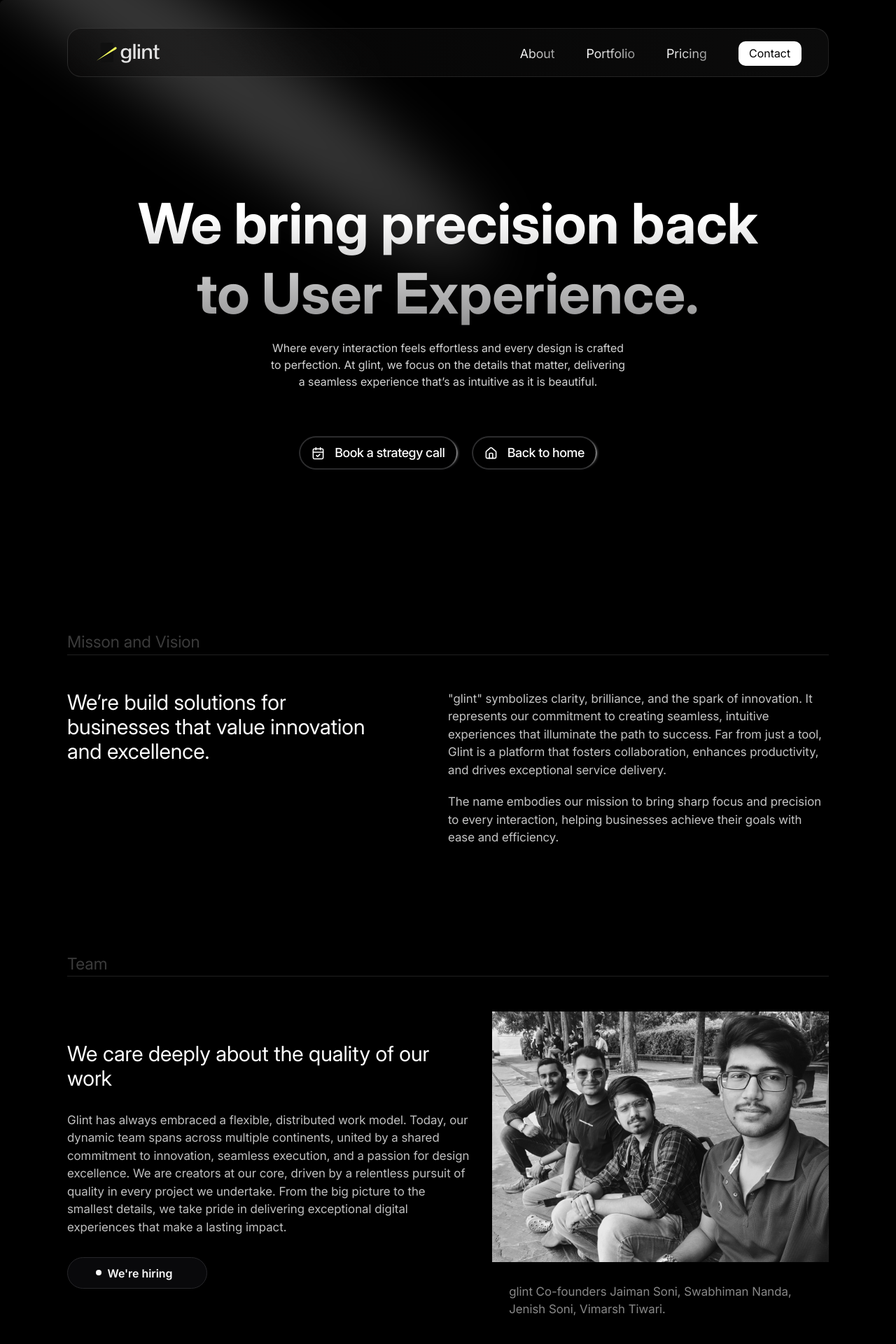
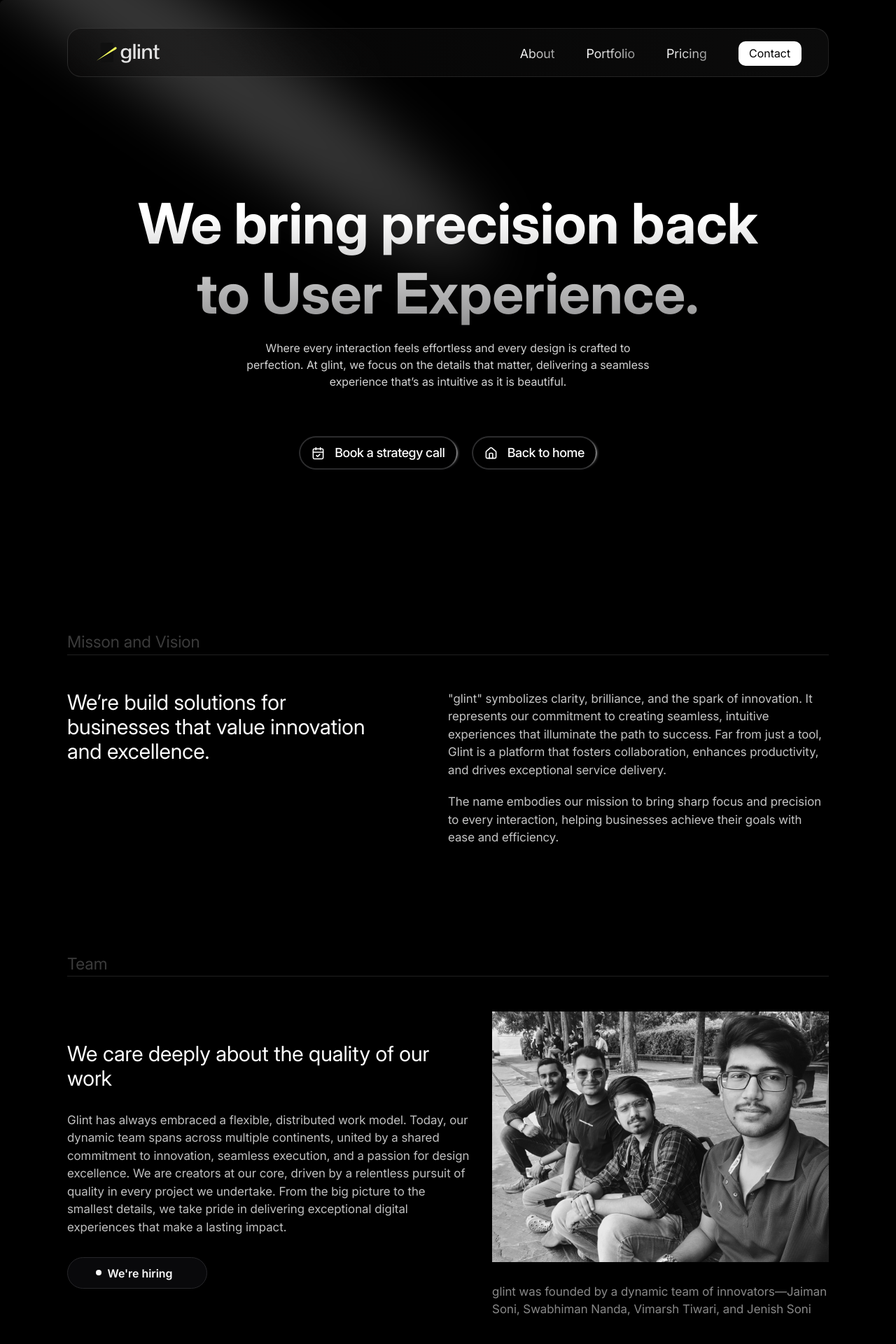
Before and after one commit to Glint4u/Glint4u_Website, a Next.js app: page /about in a window 1280 px wide. Shown: the top 1920 px of the page at 70% size. Built offline with nearby package versions, Linux system fonts and the light colour scheme.

Commit message:
Improve layout and text clarity in About and Contact sections

```diff
--- a/src/app/components/custom/about_components/Section1.js
+++ b/src/app/components/custom/about_components/Section1.js
@@ -19,7 +19,7 @@ export default function SpotlightPreview() {
                         <span> to User Experience. </span>
                     </h1>
                     <p
-                        className=" w-[85%] m-auto text-[14px] mt-4 font-normal text-base text-neutral-300 max-w-lg text-center mx-auto">
+                        className="w-[90%] md:w-[95%] m-auto text-[14px] mt-4 font-normal text-base text-neutral-300 max-w-[600px] text-center mx-auto">
                        Where every interaction feels effortless and every design is crafted to perfection. At glint, we focus on the details that matter, delivering a seamless experience that’s as intuitive as it is beautiful.
                     </p>
                 </div>
--- a/src/app/components/custom/about_components/Section3.js
+++ b/src/app/components/custom/about_components/Section3.js
@@ -21,9 +21,9 @@ export default function Section3() {
                     </div>
                 </div>
                 <div className='flex flex-col justify-center items-center md:w-[50%]'>
-                    <Image className='max-w-[500px] mb-[30px] w-[100%] ' alt="team" src={Team} />
-                    <div className='text-[#ffffff88] w-[90%] m-auto text-[14px] md:text-[17px] '>
-                        glint Co-founders Jaiman Soni, Swabhiman Nanda, Jenish Soni, Vimarsh Tiwari.
+                    <Image className='max-w-[500x] mb-[30px] w-[100%] ' alt="team" src={Team} />
+                    <div className='text-[#ffffff88] text-left  w-full m-auto text-[14px] md:text-[17px] '>
+                    glint was founded by a dynamic team of innovators—Jaiman Soni, Swabhiman Nanda, Vimarsh Tiwari, and Jenish Soni
                     </div>
                 </div>
             </div>
--- a/src/app/components/custom/contact_components/Section2.js
+++ b/src/app/components/custom/contact_components/Section2.js
@@ -46,9 +46,9 @@ const FAQItem = ({ item, isOpen, toggleOpen }) => {
       >
         <span className="text-lg font-medium">{item.question}</span>
         {isOpen ? (
-          <ChevronUp className="w-5 h-5 text-gray-400" />
+          <ChevronUp className="min-w-5 min-h-5 text-gray-400" />
         ) : (
-          <ChevronDown className="w-5 h-5 text-gray-400" />
+          <ChevronDown className="min-w-5 min-h-5 text-gray-400" />
         )}
       </button>
       <div
```
